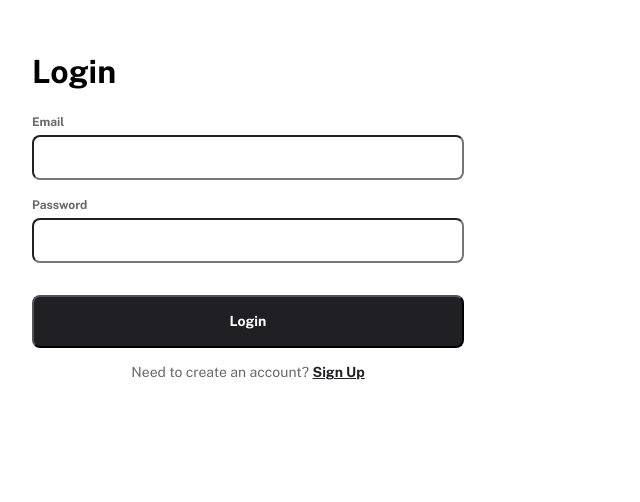
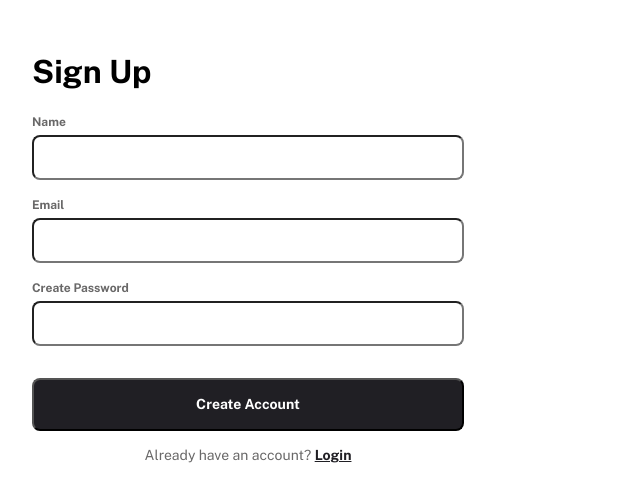
Before and after one commit to whiteriver-dev/personal-finance-app, a React (Create React App) app in the folder frontend/finance-app-frontend/: page / in a window 1280 px wide. Shown: the top 502 px of the page, without its empty margins (0-640 px from the left). Built offline with nearby package versions, Linux system fonts and the light colour scheme.

Commit message:
Registration component done

```diff
--- a/frontend/finance-app-frontend/src/App.js
+++ b/frontend/finance-app-frontend/src/App.js
@@ -1,9 +1,10 @@
 import Login from './features/auth/components/Login';
+import Register from './features/auth/components/Register';
 import './App.scss';
 
 function App() {
   return (
-    <Login/>
+    <Register/>
   );
 }
 
--- a/frontend/finance-app-frontend/src/features/auth/components/Register.js
+++ b/frontend/finance-app-frontend/src/features/auth/components/Register.js
@@ -0,0 +1,30 @@
+import ButtonPrimary from '../../reusable components/buttons/ButtonPrimary';
+import './Register.scss';
+import React from 'react';
+
+function Register() {
+    const handleClick = () => {
+        console.log('Register button clicked');
+    };
+    return (
+        <div className="register">
+            <div className="register__container">
+                <h1>Sign Up</h1>
+                <form>
+                    <label htmlFor='name-input'>Name</label>
+                    <input className='name-input' type="text"/>
+                    <label htmlFor='email-input'>Email</label>
+                    <input className='email-input' type="text"/>
+                    <label htmlFor='createpassword-input'>Create Password</label>
+                    <input className='createpassword-input' type="password"/>
+                    <ButtonPrimary text='Create Account' onClick={handleClick}/>
+                </form>
+                <p>Already have an account? <span>Login</span></p>
+            </div>
+        </div>
+    );
+}
+
+
+
+export default Register;
--- a/frontend/finance-app-frontend/src/features/auth/components/Register.scss
+++ b/frontend/finance-app-frontend/src/features/auth/components/Register.scss
@@ -0,0 +1,67 @@
+@import '../../styles/_mixins.scss';
+
+.register {
+    padding: 3.2rem;
+    border-radius: 1.2rem;
+    min-width: 34.3rem;
+    max-width: 49.6rem;
+}
+
+.register__container {
+    gap: 3.2rem;
+
+    form {
+        display: flex;
+        flex-direction: column;
+    }
+
+    h1 {
+        @include text-preset-1;
+    }
+
+    label {
+        @include text-preset-5-bold;
+        color: $grey-500;
+        margin: 0;
+        margin-bottom: 0.4rem;
+    }
+
+    input {
+        border-radius: 0.8rem;
+        height: 4.5rem;
+    }
+
+    button {
+        height: 5.3rem;
+        border-radius: 0.8rem;
+    }
+
+    p {
+        @include text-preset-4;
+        color: $grey-500;
+        text-align: center;
+
+        span {
+            @include text-preset-4-bold;
+            color: $grey-900;
+            text-decoration: underline;
+
+            &:hover {
+                cursor: pointer;
+                color: $grey-500;
+            }
+        }
+    }
+}
+
+.name-input {
+    margin-bottom: 1.6rem;
+}
+
+.email-input {
+    margin-bottom: 1.6rem;
+}
+
+.createpassword-input {
+    margin-bottom: 3.2rem;
+}
```
